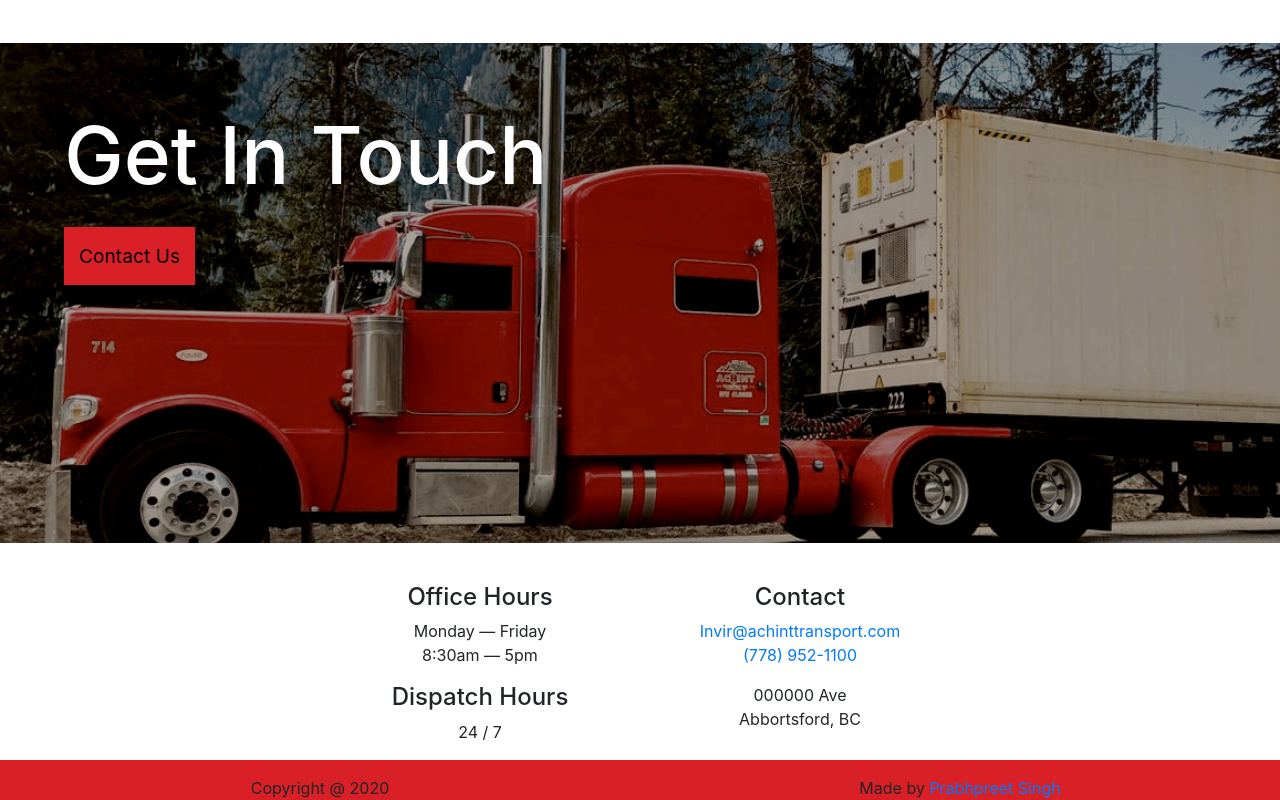
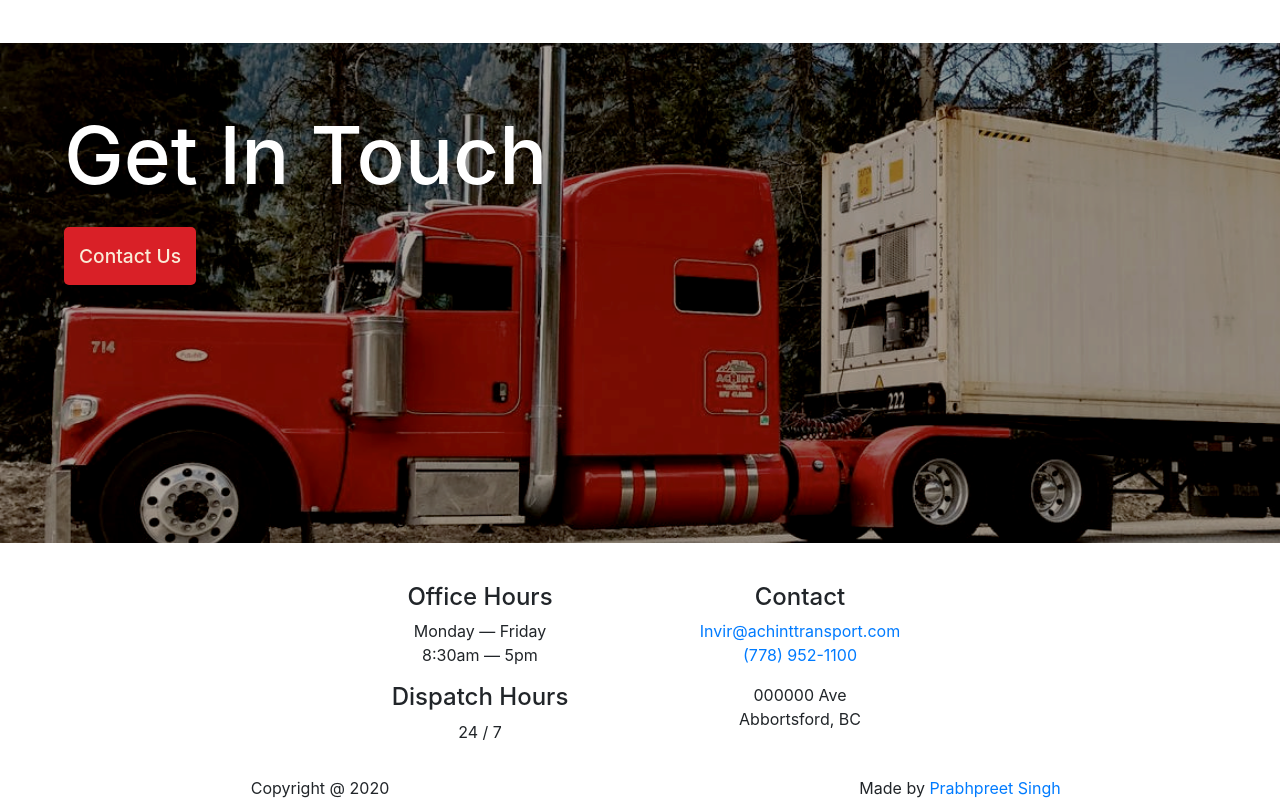
Before and after one commit to prabhsembhi/Achint_trucking, a plain HTML site: page index.html in a window 1280 px wide. Shown: the part 1174-1974 px from the top of the page. Drawn offline with nearby package versions, Linux system fonts and the light colour scheme.

Commit message:
home page updates

```diff
--- a/index.html
+++ b/index.html
@@ -136,7 +136,7 @@
         </div>
 
         <div class="copyright">
-            <p class="creation-credit">Made by <a href="prabhsembhi.github.io/Personal_Portfolio">Prabhpreet Singh</a>
+            <p class="creation-credit">Made by <a href="https://prabhsembhi.github.io/Personal_Portfolio/" target="_blank">Prabhpreet Singh</a>
             </p>
             <p>Copyright @ 2020</p>
         </div>
--- a/styles/main.css
+++ b/styles/main.css
@@ -91,14 +91,18 @@ h2 {
 .get-in-touch-div button {
     margin-top: 1rem;
     font-size: 1.2rem;
-    background-color: #d92027;
+    background-color:#d92027 ;
     border: none;
+    font-weight: 500;
+    color: antiquewhite;
+    border-radius: 5px;
     padding: 15px;
     transition: 0.2s;
 }
 
 .get-in-touch-div button:hover {
     background-color: rgba(255, 255, 255, 0.8);
+    color:#d92027 ;
 }
 
 /************** Footer ********************/
@@ -134,7 +138,6 @@ ul#footer-nav li a {
     float: right;
     text-align: center;
     padding: 1rem 1rem 0 1rem;
-    background-color: #d92027;
     margin-bottom: 0;
 }
 
```
